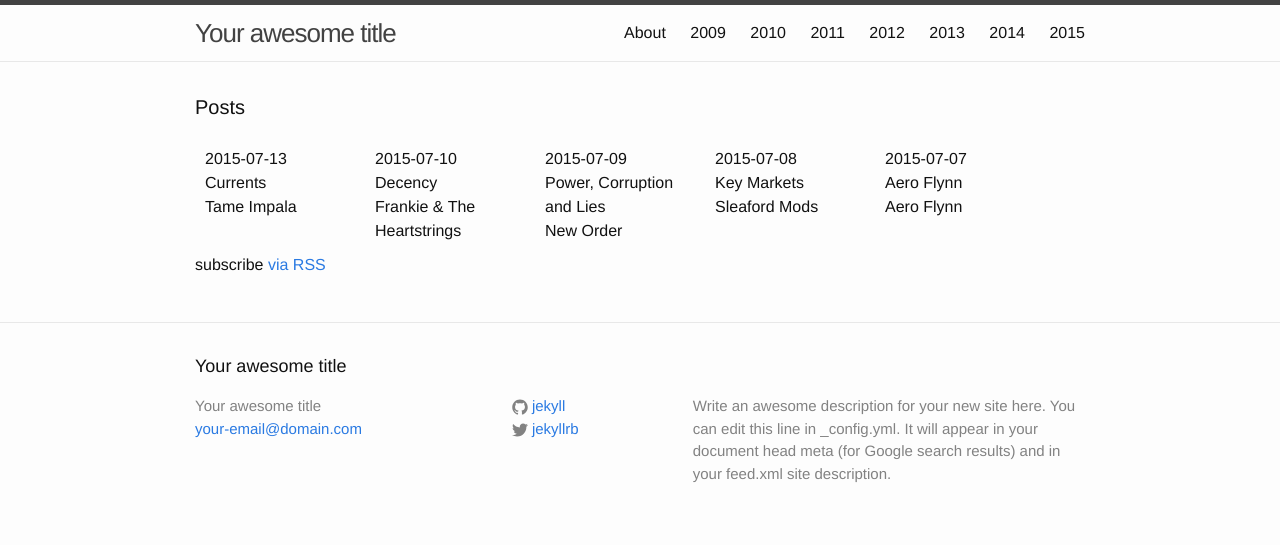
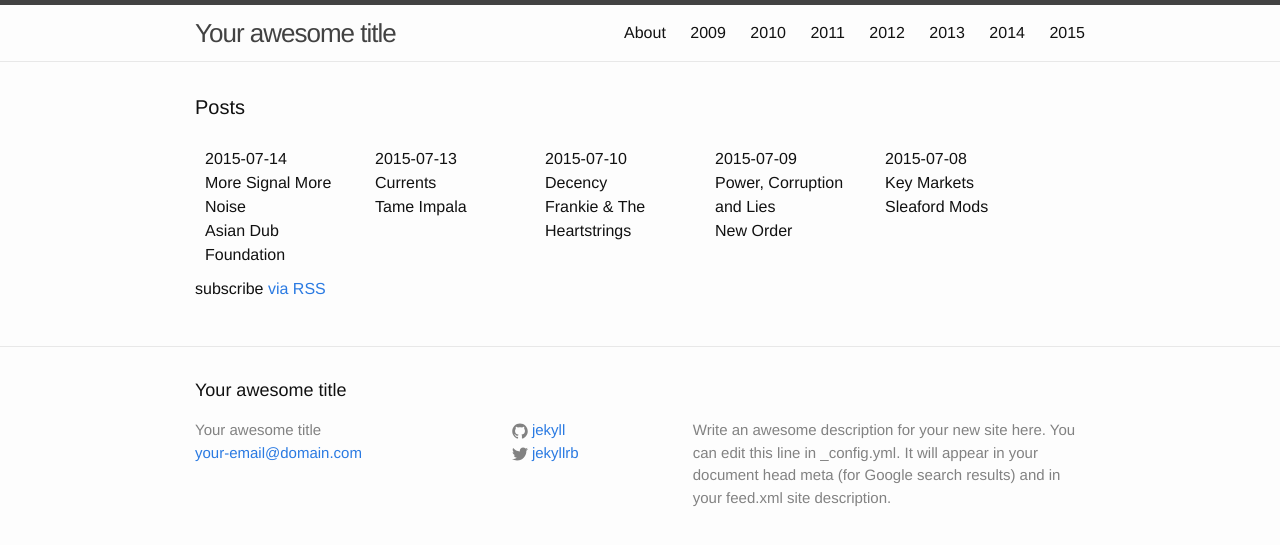
Before and after one commit to karaken12/bbc6musicaotd, a Jekyll site: the page built from site/index.html, in a window 1280 px wide. Shown: the top 545 px of the page. Built offline with Jekyll 4.4.1, drawn with Linux system fonts in a browser that asks for light colours.

Commit message:
Album for 2015-07-14.

```diff
--- a/site/_data/year/2015.yml
+++ b/site/_data/year/2015.yml
@@ -653,3 +653,8 @@
   artist: Tame Impala
   title: Currents
   twitter: https://twitter.com/BBC6Music/status/620500723592265728
+- date: 2015-07-14
+  artist: Asian Dub Foundation
+  title: More Signal More Noise
+  twitter: https://twitter.com/BBC6Music/status/620863030897811456
+  spotify-id: 0gVXwyDvKfXAPrnjF70Ky7
```
